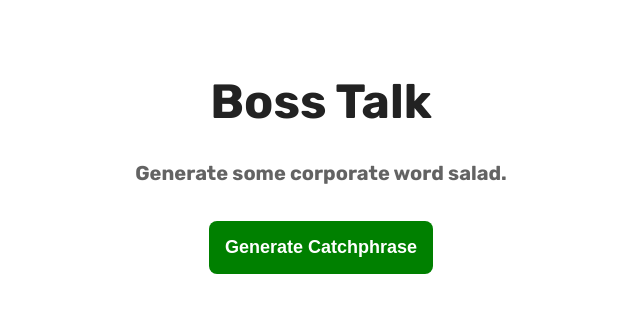
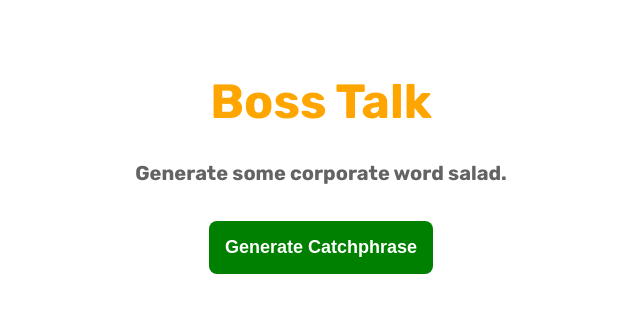
Before and after one commit to murthajosh/API_project, a plain HTML site: page app.html in a window 1280 px wide. In both pictures the pointer is over the link "Boss Talk". Shown: the whole page, without its empty margins (319-959 px from the left). Drawn offline with nearby package versions, Linux system fonts and the light colour scheme.

Commit message:
making the link back look more clickable on hover.

```diff
--- a/style.css
+++ b/style.css
@@ -7,7 +7,7 @@ body {
 }
 
 .hidden {
-    display:none;
+    display: none;
 }
 
 .container {
@@ -22,6 +22,11 @@ a {
 h1 {
    font-size: 3rem;
    margin: 4rem auto 1rem auto;
+}
+
+h1 a:hover,
+h1 a:focus {
+    color: orange;
 }
 
 h2 {
```
